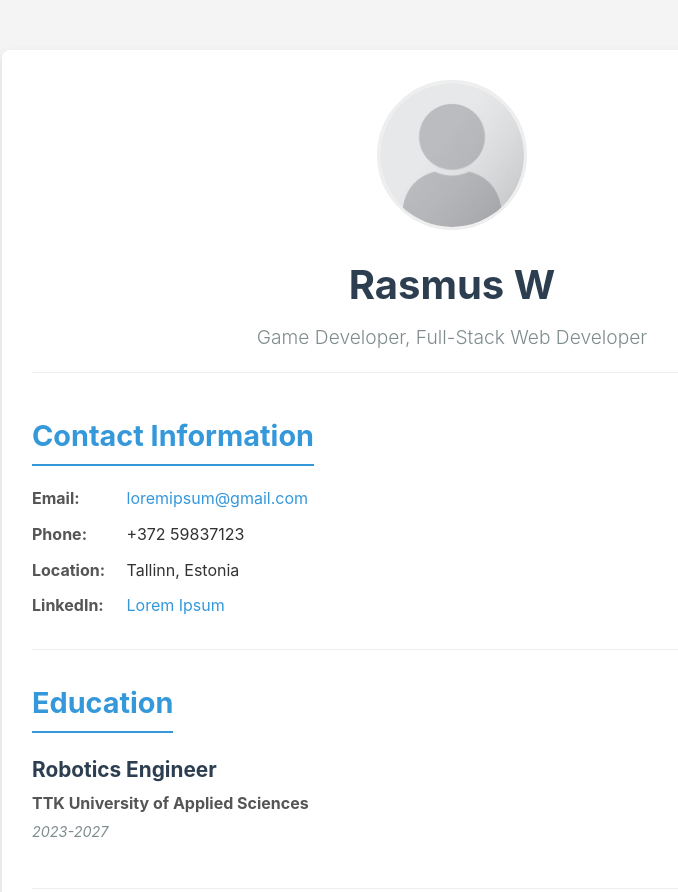
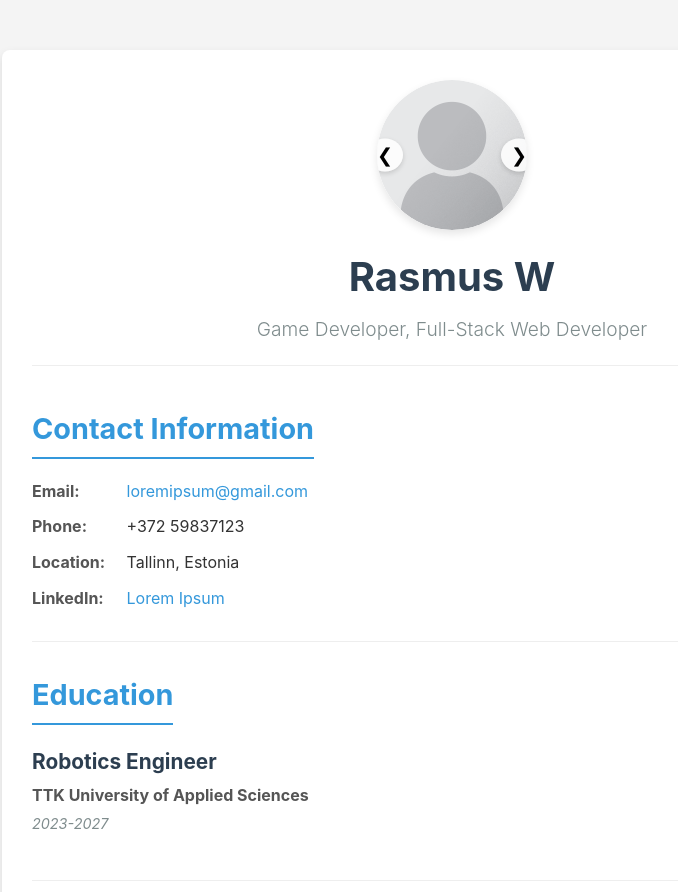
Before and after one commit to Kawoko/rke129-cv, a plain HTML site: page index.html in a window 1280 px wide. Shown: the top 892 px of the page, without its empty margins (188-866 px from the left). Drawn offline with Linux system fonts and the light colour scheme.

Commit message:
Added carousel

```diff
--- a/css/style.css
+++ b/css/style.css
@@ -219,3 +219,73 @@ footer {
         font-size: 1.8em;
     }
 }
+
+/* Carousel Styles */
+
+.profile-carousel {
+    position: relative;
+    width: 150px;
+    height: 150px;
+    margin: 0 auto 15px;
+    border-radius: 50%;
+    overflow: hidden;
+    box-shadow: 0 4px 8px rgba(0,0,0,0.1);
+}
+
+.profile-carousel .carousel-images {
+    display: flex;
+    transition: transform 0.5s ease-in-out;
+}
+
+.profile-carousel .carousel-image {
+    display: none;
+    width: 150px;
+    height: 150px;
+    object-fit: cover;
+    border-radius: 50%;
+}
+
+.profile-carousel .carousel-image.active {
+    display: block;
+}
+
+.profile-carousel .carousel-btn {
+    position: absolute;
+    top: 50%;
+    transform: translateY(-50%);
+    background: #ffffffdd;
+    border: none;
+    font-size: 1.2rem;
+    padding: 5px 10px;
+    cursor: pointer;
+    border-radius: 50%;
+    box-shadow: 0 2px 5px rgba(0,0,0,0.15);
+    transition: background-color 0.3s ease, color 0.3s ease;
+    z-index: 2;
+}
+
+.profile-carousel .carousel-btn.left {
+    left: -10px;
+}
+
+.profile-carousel .carousel-btn.right {
+    right: -10px;
+}
+
+.profile-carousel .carousel-btn:hover {
+    background-color: #3498db;
+    color: #fff;
+}
+
+/* Adjust on smaller screens */
+@media (max-width: 480px) {
+    .profile-carousel {
+        width: 120px;
+        height: 120px;
+    }
+
+    .profile-carousel .carousel-image {
+        width: 120px;
+        height: 120px;
+    }
+}
--- a/index.html
+++ b/index.html
@@ -5,13 +5,23 @@
     <meta name="viewport" content="width=device-width, initial-scale=1.0">
     <title>Rasmus W</title>
     <link rel="stylesheet" href="./css/style.css">
+    <script src="./js/carousel.js" defer></script>
 </head>
 <body>
 
     <div class="container">
 
         <header>
-            <img src="./images/Portrait_Placeholder.png" alt="Profile Picture of Rasmus W" class="profile-pic">
+            <div class="profile-carousel">
+                <button class="carousel-btn left">&#10094;</button>
+                <div class="carousel-images">
+                    <img src="./images/Portrait_Placeholder.png" class="carousel-image active" alt="Profile 1">
+                    <img src="./images/Portrait_Placeholder2.png" class="carousel-image" alt="Profile 2">
+                    <img src="./images/Portrait_Placeholder3.png" class="carousel-image" alt="Profile 3">
+                </div>
+                <button class="carousel-btn right">&#10095;</button>
+            </div>
+
             <h1>Rasmus W</h1>
             <p class="job-title">Game Developer, Full-Stack Web Developer</p>
         </header>
--- /dev/null
+++ b/js/carousel.js
@@ -0,0 +1,28 @@
+document.addEventListener("DOMContentLoaded", () => {
+    const carousels = document.querySelectorAll(".profile-carousel");
+
+    carousels.forEach(carousel => {
+        const images = carousel.querySelectorAll(".carousel-image");
+        const leftBtn = carousel.querySelector(".carousel-btn.left");
+        const rightBtn = carousel.querySelector(".carousel-btn.right");
+        let currentIndex = 0;
+
+        function showImage(index) {
+            images.forEach((img, i) => {
+                img.classList.toggle("active", i === index);
+            });
+        }
+
+        leftBtn.addEventListener("click", () => {
+            currentIndex = (currentIndex - 1 + images.length) % images.length;
+            showImage(currentIndex);
+        });
+
+        rightBtn.addEventListener("click", () => {
+            currentIndex = (currentIndex + 1) % images.length;
+            showImage(currentIndex);
+        });
+
+        showImage(currentIndex);
+    });
+});
```
Also changed, not shown: images/Portrait_Placeholder2.png (added), images/Portrait_Placeholder3.png (added).
